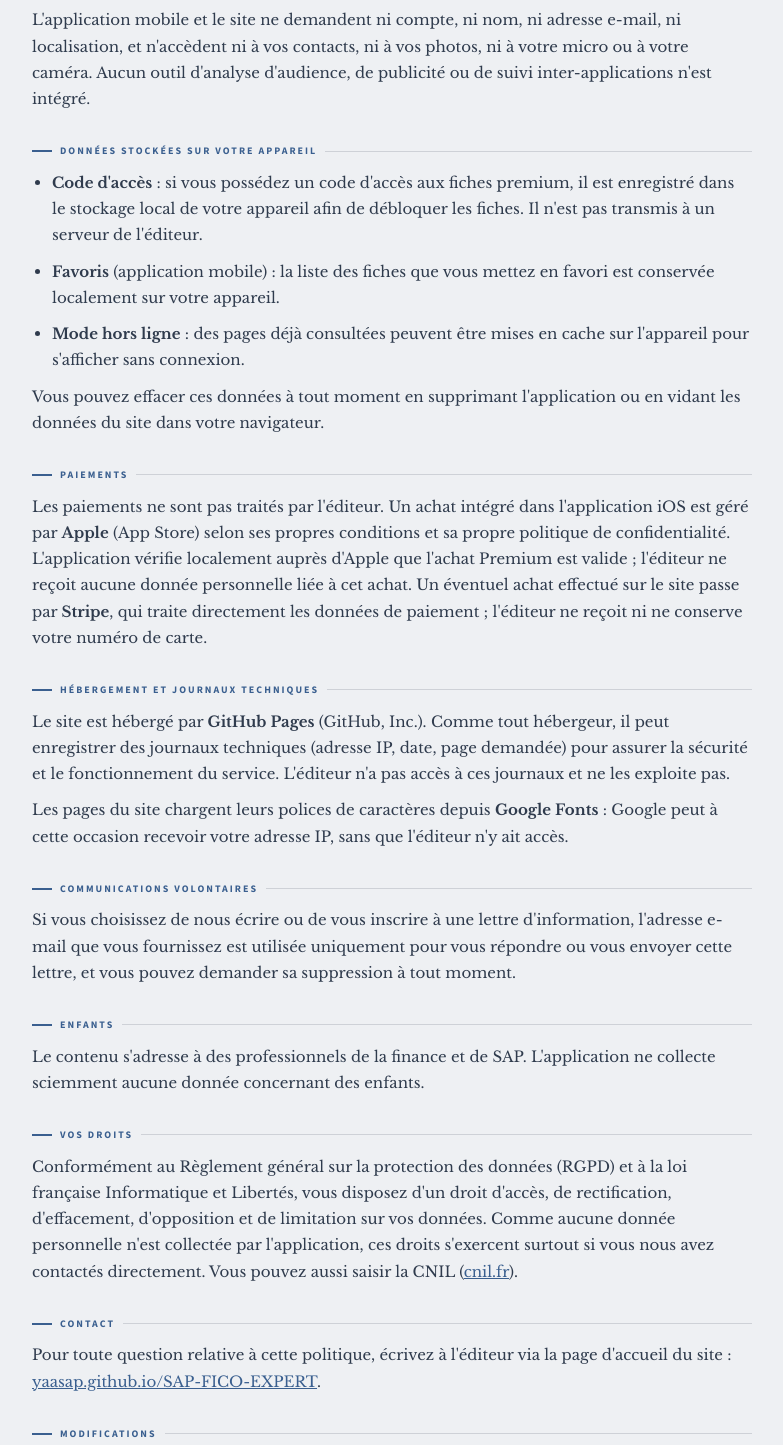
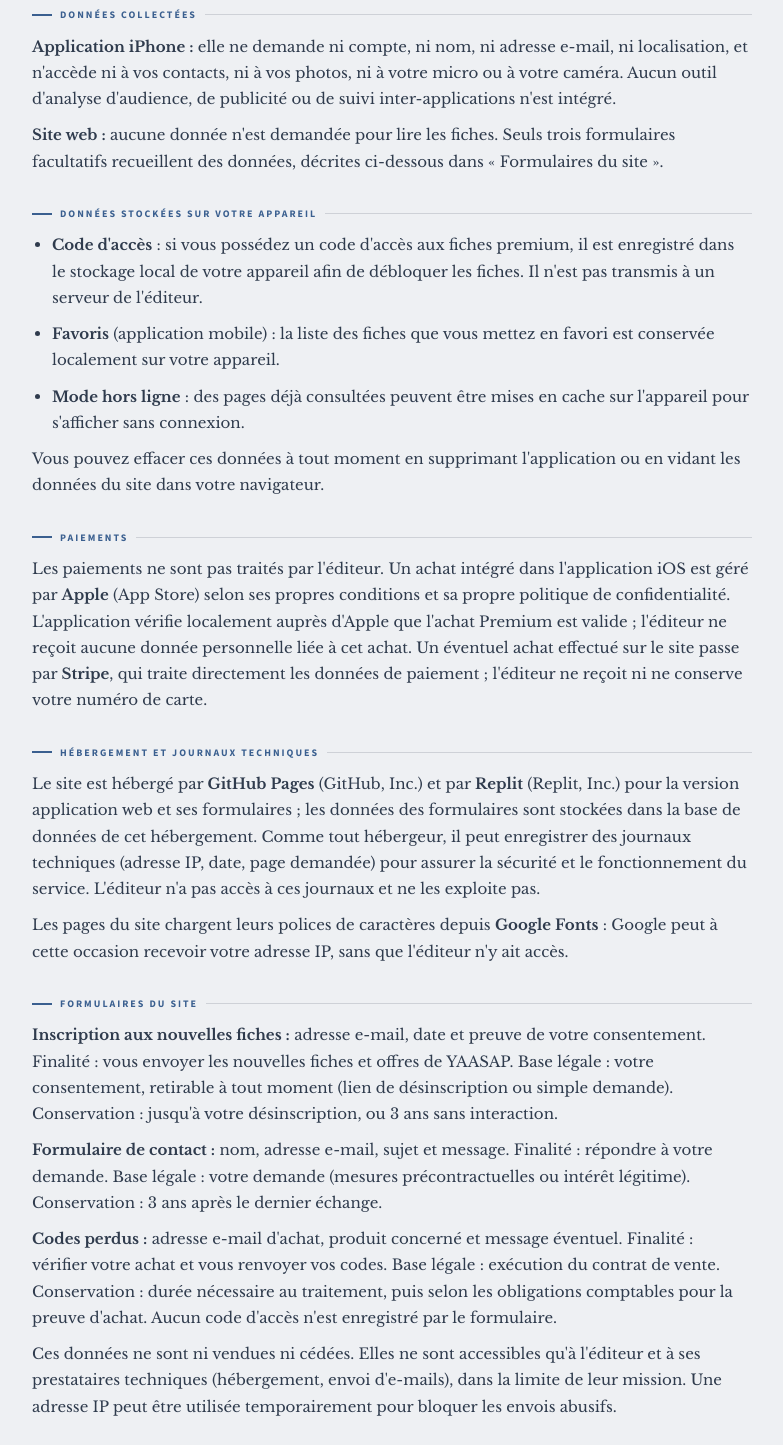
Before and after one commit to YAASAP/SAP-FICO-EXPERT, a plain HTML site: page confidentialite.html in a window 1280 px wide. Shown: the part 445-1890 px from the top of the page, without its empty margins (248-1031 px from the left). Drawn offline with nearby package versions, Linux system fonts and the light colour scheme.

Commit message:
Confidentialité : formulaires du site (inscription, contact, codes perdus)
Co-Authored-By: Claude Opus 5.5 <noreply@anthropic.com>

```diff
--- a/confidentialite.html
+++ b/confidentialite.html
@@ -36,15 +36,16 @@ footer{background:var(--night);color:rgba(255,255,255,.6);font-family:var(--mono
 <div class="mast"><a href="index.html">SAP FICO <em>EXPERT</em></a></div>
 <div class="wrap">
   <h1>Politique de confidentialité</h1>
-  <div class="meta">Application et site SAP FICO EXPERT · Dernière mise à jour : 8 novembre 2026</div>
+  <div class="meta">Application et site SAP FICO EXPERT · Dernière mise à jour : 15 novembre 2026</div>
 
-  <div class="card"><strong>En bref :</strong> SAP FICO EXPERT ne collecte aucune donnée personnelle, n'utilise aucun traceur publicitaire et ne vous suit pas. Le code d'accès aux fiches reste enregistré uniquement sur votre appareil.</div>
+  <div class="card"><strong>En bref :</strong> l'application iPhone ne collecte aucune donnée personnelle. Sur le site, nous ne recueillons votre adresse e-mail que si vous nous la donnez volontairement (inscription, contact, codes perdus). Aucun traceur publicitaire, aucun suivi. Les codes d'accès restent enregistrés uniquement sur votre appareil.</div>
 
   <div class="sec"><span>Éditeur</span></div>
   <p>SAP FICO EXPERT est édité par <strong>YAASAP</strong>, société par actions simplifiée unipersonnelle, SIREN 101 085 462, RCS de Bordeaux, Eysines (France). Représentant : Yacine Aouabed.</p>
 
   <div class="sec"><span>Données collectées</span></div>
-  <p>L'application mobile et le site ne demandent ni compte, ni nom, ni adresse e-mail, ni localisation, et n'accèdent ni à vos contacts, ni à vos photos, ni à votre micro ou à votre caméra. Aucun outil d'analyse d'audience, de publicité ou de suivi inter-applications n'est intégré.</p>
+  <p><strong>Application iPhone :</strong> elle ne demande ni compte, ni nom, ni adresse e-mail, ni localisation, et n'accède ni à vos contacts, ni à vos photos, ni à votre micro ou à votre caméra. Aucun outil d'analyse d'audience, de publicité ou de suivi inter-applications n'est intégré.</p>
+  <p><strong>Site web :</strong> aucune donnée n'est demandée pour lire les fiches. Seuls trois formulaires facultatifs recueillent des données, décrites ci-dessous dans « Formulaires du site ».</p>
 
   <div class="sec"><span>Données stockées sur votre appareil</span></div>
   <ul>
@@ -58,17 +59,20 @@ footer{background:var(--night);color:rgba(255,255,255,.6);font-family:var(--mono
   <p>Les paiements ne sont pas traités par l'éditeur. Un achat intégré dans l'application iOS est géré par <strong>Apple</strong> (App Store) selon ses propres conditions et sa propre politique de confidentialité. L'application vérifie localement auprès d'Apple que l'achat Premium est valide ; l'éditeur ne reçoit aucune donnée personnelle liée à cet achat. Un éventuel achat effectué sur le site passe par <strong>Stripe</strong>, qui traite directement les données de paiement ; l'éditeur ne reçoit ni ne conserve votre numéro de carte.</p>
 
   <div class="sec"><span>Hébergement et journaux techniques</span></div>
-  <p>Le site est hébergé par <strong>GitHub Pages</strong> (GitHub, Inc.). Comme tout hébergeur, il peut enregistrer des journaux techniques (adresse IP, date, page demandée) pour assurer la sécurité et le fonctionnement du service. L'éditeur n'a pas accès à ces journaux et ne les exploite pas.</p>
+  <p>Le site est hébergé par <strong>GitHub Pages</strong> (GitHub, Inc.) et par <strong>Replit</strong> (Replit, Inc.) pour la version application web et ses formulaires ; les données des formulaires sont stockées dans la base de données de cet hébergement. Comme tout hébergeur, il peut enregistrer des journaux techniques (adresse IP, date, page demandée) pour assurer la sécurité et le fonctionnement du service. L'éditeur n'a pas accès à ces journaux et ne les exploite pas.</p>
   <p>Les pages du site chargent leurs polices de caractères depuis <strong>Google Fonts</strong> : Google peut à cette occasion recevoir votre adresse IP, sans que l'éditeur n'y ait accès.</p>
 
-  <div class="sec"><span>Communications volontaires</span></div>
-  <p>Si vous choisissez de nous écrire ou de vous inscrire à une lettre d'information, l'adresse e-mail que vous fournissez est utilisée uniquement pour vous répondre ou vous envoyer cette lettre, et vous pouvez demander sa suppression à tout moment.</p>
+  <div class="sec"><span>Formulaires du site</span></div>
+  <p><strong>Inscription aux nouvelles fiches :</strong> adresse e-mail, date et preuve de votre consentement. Finalité : vous envoyer les nouvelles fiches et offres de YAASAP. Base légale : votre consentement, retirable à tout moment (lien de désinscription ou simple demande). Conservation : jusqu'à votre désinscription, ou 3 ans sans interaction.</p>
+  <p><strong>Formulaire de contact :</strong> nom, adresse e-mail, sujet et message. Finalité : répondre à votre demande. Base légale : votre demande (mesures précontractuelles ou intérêt légitime). Conservation : 3 ans après le dernier échange.</p>
+  <p><strong>Codes perdus :</strong> adresse e-mail d'achat, produit concerné et message éventuel. Finalité : vérifier votre achat et vous renvoyer vos codes. Base légale : exécution du contrat de vente. Conservation : durée nécessaire au traitement, puis selon les obligations comptables pour la preuve d'achat. Aucun code d'accès n'est enregistré par le formulaire.</p>
+  <p>Ces données ne sont ni vendues ni cédées. Elles ne sont accessibles qu'à l'éditeur et à ses prestataires techniques (hébergement, envoi d'e-mails), dans la limite de leur mission. Une adresse IP peut être utilisée temporairement pour bloquer les envois abusifs.</p>
 
   <div class="sec"><span>Enfants</span></div>
   <p>Le contenu s'adresse à des professionnels de la finance et de SAP. L'application ne collecte sciemment aucune donnée concernant des enfants.</p>
 
   <div class="sec"><span>Vos droits</span></div>
-  <p>Conformément au Règlement général sur la protection des données (RGPD) et à la loi française Informatique et Libertés, vous disposez d'un droit d'accès, de rectification, d'effacement, d'opposition et de limitation sur vos données. Comme aucune donnée personnelle n'est collectée par l'application, ces droits s'exercent surtout si vous nous avez contactés directement. Vous pouvez aussi saisir la CNIL (<a href="https://www.cnil.fr">cnil.fr</a>).</p>
+  <p>Conformément au Règlement général sur la protection des données (RGPD) et à la loi française Informatique et Libertés, vous disposez d'un droit d'accès, de rectification, d'effacement, d'opposition et de limitation sur vos données. L'application iPhone ne collecte aucune donnée personnelle ; ces droits s'exercent donc sur les données transmises via les formulaires du site, en nous écrivant par le formulaire de contact. Vous pouvez aussi saisir la CNIL (<a href="https://www.cnil.fr">cnil.fr</a>).</p>
 
   <div class="sec"><span>Contact</span></div>
   <p>Pour toute question relative à cette politique, écrivez à l'éditeur via la page d'accueil du site : <a href="index.html">yaasap.github.io/SAP-FICO-EXPERT</a>.</p>
```
